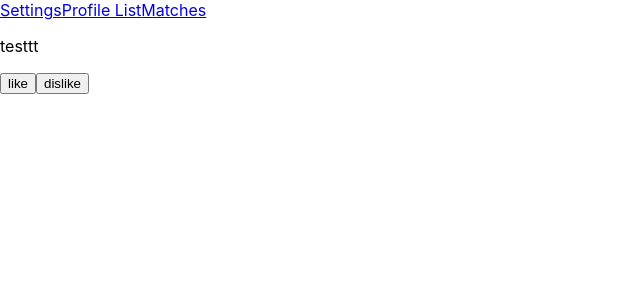
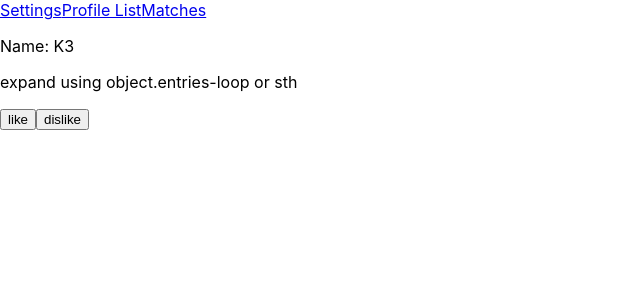
Before and after one commit to swesterveld/codaisseur-project-cowbell, a React (Create React App) app: page / in a window 1280 px wide. Shown: the top 300 px of the page, without its empty margins (0-640 px from the left). Built offline with nearby package versions, Linux system fonts and the light colour scheme.

Commit message:
implemented simple version of candidate system

```diff
--- a/src/actions/updateCandidates.js
+++ b/src/actions/updateCandidates.js
@@ -3,6 +3,6 @@ export const UPDATE_CANDIDATES = 'UPDATE_CANDIDATES';
 export function updateCandidates(currentUserId) {
   return {
     type: UPDATE_CANDIDATES,
-    payload: currentUserId,
+    payload: {currentUserId},
   }
 }
--- a/src/actions/updateMatches.js
+++ b/src/actions/updateMatches.js
@@ -3,6 +3,6 @@ export const UPDATE_MATCHES = 'UPDATE_MATCHES';
 export function updateMatches(currentUserId) {
   return {
     type: UPDATE_MATCHES,
-    payload: currentUserId,
+    payload: {currentUserId},
   }
 }
--- a/src/components/ProfileCard.js
+++ b/src/components/ProfileCard.js
@@ -3,9 +3,21 @@ import React, { Component } from 'react';
 class ProfileCard extends Component {
   state = {  }
 
+  renderProfile() {
+    if (!this.props.profile) {
+      return <p>No profiles available.</p>
+    }
+    else {
+      return (<div>
+        <p>Name: {this.props.profile.name}</p>
+        <p>expand using object.entries-loop or sth</p>
+      </div>)
+    }
+  }
+
   render() {
     return ( <div>
-      <p>testtt</p>
+      {this.renderProfile()}
     </div> );
   }
 }
--- a/src/components/ProfileCardContainer.js
+++ b/src/components/ProfileCardContainer.js
@@ -1,12 +1,12 @@
 import React, { Component } from 'react';
-import ProfileCards from './ProfileCard';
+import ProfileCard from './ProfileCard';
 
 class ProfileCardsContainer extends Component {
   state = {  }
 
   render() {
     return ( <div>
-      <ProfileCards />
+      <ProfileCard profile={this.props.profile} />
     </div> );
   }
 }
--- a/src/components/ProfileList.js
+++ b/src/components/ProfileList.js
@@ -7,7 +7,7 @@ class ProfileList extends Component {
 
   render() {
     return ( <div>
-      <ProfileCardContainer />
+      <ProfileCardContainer profile={this.props.profile} />
       <VotingButtonsContainer />
     </div> );
   }
--- a/src/components/ProfileListContainer.js
+++ b/src/components/ProfileListContainer.js
@@ -1,17 +1,41 @@
 import React, { Component } from 'react';
 import {connect} from 'react-redux';
 import ProfileList from './ProfileList';
+import {updateCandidates} from '../actions/updateCandidates';
 // import {addLike} from '../actions/addLike';
 
 class ProfileListContainer extends Component {
-  state = {  }
+  state = { candidates: [],
+            currentCandidate: null }
+
   componentDidMount() {
-    updateCandidates();
+    this.props.updateCandidates(this.props.currentUser.id); // is waarschijnlijk async ofzo
+    this.setState({candidates: this.props.currentUser.candidates});
+  }
+
+  componentDidUpdate(oldProps, oldState) {
+    if (oldState.candidates !== this.state.candidates && this.state.candidates.length === this.props.currentUser.candidates.length) {
+      console.log('yeey');
+      this.setState({candidates: this.props.currentUser.candidates});
+      this.getNewCandidate();
+    }
+  }
+
+  /// Al dit candidate-spul maakt het ProfileListContainer-ding wel minder 'flexibel inzetbaar'...
+  getNewCandidate = () => {
+    if (this.state.candidates[0]) {
+      const newCandidateId = this.state.candidates[0] // Kan nog ingewikkelder gemaakt worden natuurlijk
+      this.setState({candidates: this.state.candidates.filter((item, index) => index !== 0)})
+      this.setState({currentCandidate: this.props.profiles[newCandidateId]});
+    }
+    else {
+      this.setState({currentCandidate: null});
+    }
   }
 
   render() {
     return ( <div>
-      <ProfileList profile={'test'}/>
+      <ProfileList profile={this.state.currentCandidate}/>
     </div> );
   }
 }
@@ -19,14 +43,9 @@ class ProfileListContainer extends Component {
 const mapStateToProps = (state) => {
   return {
     profiles: state.profiles,
-    currentProfile: state.currentUser,
-    candidates: state.candidates,
+    currentUser: state.currentUser,
   }
 }
 
-const updateCandidates = () => {
-  return;
-}
-
 // export default ProfileListContainer;
-export default connect(mapStateToProps, null)(ProfileListContainer);
+export default connect(mapStateToProps, {updateCandidates})(ProfileListContainer);
--- a/src/fixtures/profiles.js
+++ b/src/fixtures/profiles.js
@@ -1,7 +1,15 @@
 import {Musician, Band} from '../Profile';
 
+function makeMusician(object={}) {
+  return new Musician(object.id, object.name, object.genres, object.description, object.pictureURL, object.location, object.contactInfo, object.recordingURLs, object.roles, object.age, object.gender, object.bandId)
+}
+
+function makeBand(object={}) {
+  return new Band(object.id, object.name, object.genres, object.description, object.pictureURL, object.location, object.contactInfo, object.recordingURLs, object.wantedRoles)
+}
+
 const profileFixtures = {
-  1: new Musician({
+  1: makeMusician({
     name: 'Frank Sinatra',
     genres: ['Jazz', 'Pop'],
     description: 'Frank Sinatra\'s music is a blend of Jazz, traditional pop and swing music. He was easy listening, a little jazz, love songs and popular music. He will always be the Chairman of the Board and my very favorite singer.',
@@ -16,9 +24,9 @@ const profileFixtures = {
     roles: ['Singer'],
     age: 55,
     gender: 'male',
-    bandId: null
+    bandId: null,
   }),
-  2: new Musician({
+  2: makeMusician({
     name: 'Lady Gaga',
     genres: ['Pop'],
     description: 'She is known for her unconventionality and provocative work, as well as visual experimentation. Gaga began performing as a teenager, singing at open mic nights and acting in school plays.',
@@ -35,7 +43,7 @@ const profileFixtures = {
     gender: 'female',
     bandId: null
   }),
-  3: new Musician({
+  3: makeMusician({
     name: 'Kanye West',
     genres: ['Pop', 'Hip-hop', 'Soul'],
     description: 'West\'s musical career has been marked by dramatic changes in styles, incorporating an eclectic range of influences from soul, baroque-pop, electro, indie rock, synth-pop, industrial and gospel. Over the course of his career, West has been responsible for cultural movements and progressions within mainstream hip-hop and popular music at large. ',
@@ -52,7 +60,7 @@ const profileFixtures = {
     gender: 'male',
     bandId: null
   }),
-  4: new Musician({
+  4: makeMusician({
     name: 'Justin Bieber',
     genres: ['Pop'],
     description: 'The Son of God',
@@ -69,7 +77,7 @@ const profileFixtures = {
     gender: 'male',
     bandId: null
   }),
-  5: new Musician({
+  5: makeMusician({
     name: 'Beyonce',
     genres: ['Pop', 'Soul', 'R&B'],
     description: 'Beyoncé Giselle Knowles-Carter is an American singer, songwriter, producer, and actress. Born and raised in Houston, Texas, Beyoncé performed in various singing and dancing competitions as a child. She rose to fame in the late 1990s as lead singer of the R&B girl-group Destiny\'s Child.',
@@ -85,7 +93,7 @@ const profileFixtures = {
     gender: 'female',
     bandId: null
   }),
-  6: new Musician({
+  6: makeMusician({
     name: 'Bono',
     genres: ['Pop', 'Rock'],
     description: 'Saving the world, one clap a time.',
@@ -102,7 +110,7 @@ const profileFixtures = {
     gender: 'male',
     bandId: '8'
   }),
-  7: new Band({
+  7: makeBand({
     name: 'K3',
     genres: ['Pop'],
     description: 'K3 is a Belgian-Dutch girl group with a Dutch repertoire, whose current line-up is composed of Hanne Verbruggen, Marthe De Pillecyn and Klaasje Meijer, mainly aimed at pre-adolescent children.',
@@ -116,7 +124,7 @@ const profileFixtures = {
     id: 7,
     wantedRoles: ['Singer'],
   }),
-  8: new Band({
+  8: makeBand({
     name: 'U2',
     genres: ['Pop', 'Rock'],
     description: 'U2 are an Irish rock band from Dublin formed in 1976. The group consists of Bono, the Edge, Adam Clayton, and Larry Mullen Jr.',
@@ -130,7 +138,7 @@ const profileFixtures = {
     id: 8,
     wantedRoles: ['Guitar'],
   }),
-  9: new Band({
+  9: makeBand({
     name: 'Tame Impala',
     genres: ['Rock', 'Indie'],
     description: 'Tame Impala is a psychedelic rock band conceived by Australian multi-instrumentalist Kevin Parker. The band began as a home-recording project for Parker, who writes, records, performs, and produces the music.',
--- a/src/reducers/profiles.js
+++ b/src/reducers/profiles.js
@@ -8,10 +8,10 @@ export default (state = profileFixtures, action = {}) => {
     case 'ADD_DISLIKE':
       return state;
     case 'UPDATE_CANDIDATES':
-      state[action.payload.currentUser.id].candidates = updateCandidates(action.payload.currentUser.id, state);
+      state[action.payload.currentUserId].candidates = updateCandidates(action.payload.currentUserId, state);
       return state;
     case 'UPDATE_MATCHES':
-      state[action.payload.currentUser.id].matches = updateMatches(action.payload.currentUser.id, state);
+      state[action.payload.currentUserId].matches = updateMatches(action.payload.currentUserId, state);
       return state;
     default:
       return state;
@@ -24,6 +24,7 @@ function updateCandidates(currentUserId, profiles) {
       .filter(profile => profile.type === 'band')
       .map(profile => profile.id)
   }
+  ///Dit kan flink fout gaan want welke userID wordt gestored?!! In principe van de huidige user toch? Je kan niet zomaar alles namens die ene user doen want dingen moeten wel in de likes van de band gezet worden en dit systeem is 'dom' dus weet niet of de huidige user wel of niet een band heeft. Dus in principe als je inlogt als een user die een band heeft dan meot de currentUserId op het id van zijn/haar band gezet worden
   else if (profiles[currentUserId].type === 'band') {
     return Object.values(profiles)
       .filter(profile => profile.type === 'musician')
```
